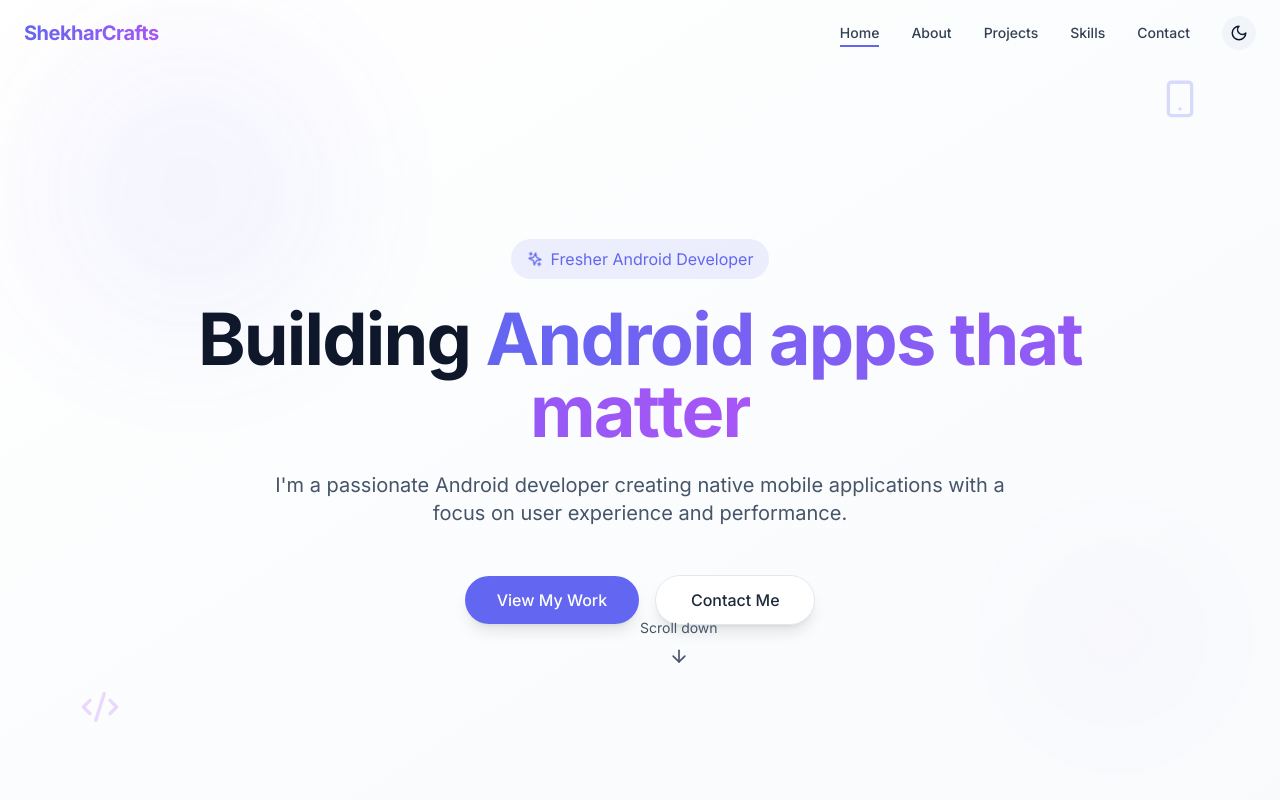
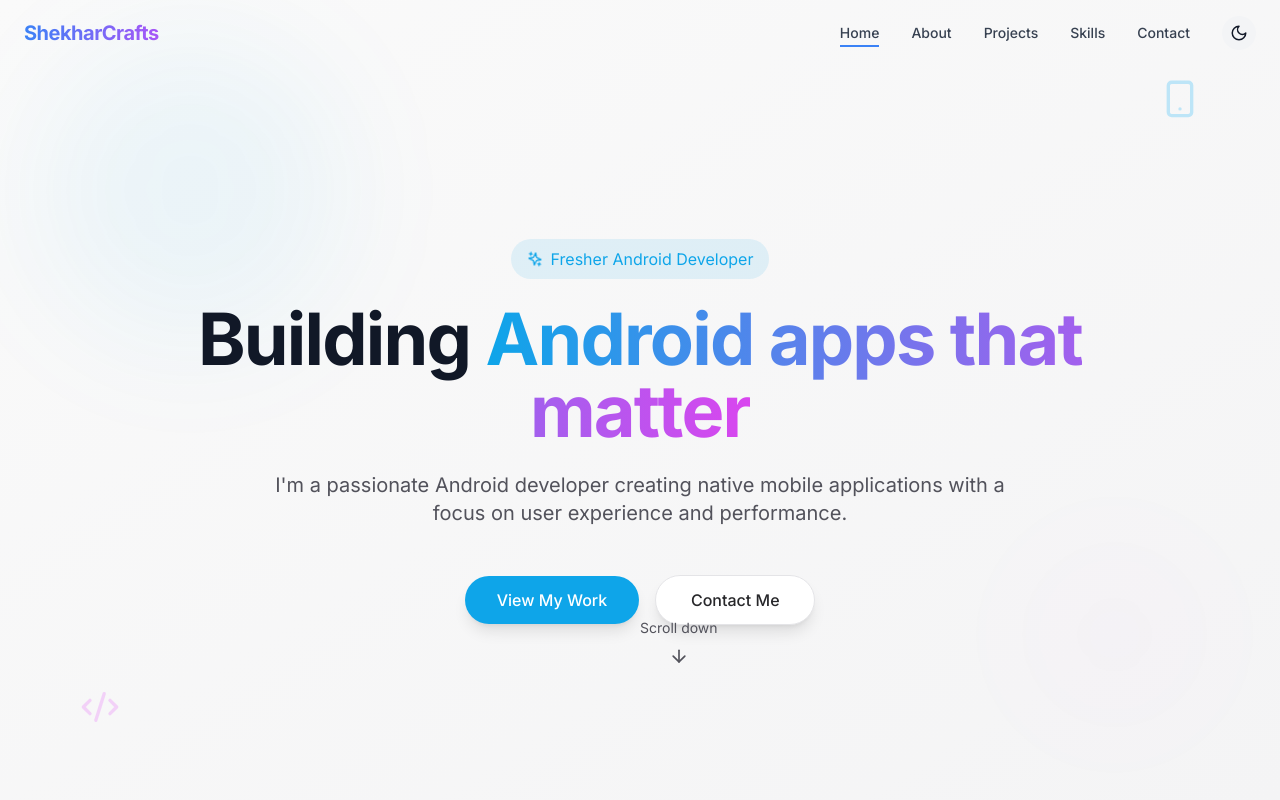
Before and after one commit to SHEKHAR011/shekharcraftCopy, a React (Vite) app: page / in a window 1280 px wide. Shown: the top 800 px of the page. Built offline with nearby package versions, Linux system fonts and the light colour scheme.

Commit message:
Update website color scheme

```diff
--- a/src/components/sections/Hero.tsx
+++ b/src/components/sections/Hero.tsx
@@ -6,7 +6,6 @@ import { useTheme } from '../../context/ThemeContext';
 const Hero: React.FC = () => {
   const { isDarkMode } = useTheme();
 
-  // Animation variants
   const container = {
     hidden: { opacity: 0 },
     visible: {
@@ -34,14 +33,12 @@ const Hero: React.FC = () => {
     <section
       id="home"
       className={`relative min-h-screen flex items-center justify-center overflow-hidden ${
-        isDarkMode ? 'bg-gray-900' : 'bg-gradient-to-br from-white to-gray-50'
+        isDarkMode ? 'bg-neutral-900' : 'bg-gradient-to-br from-neutral-50 to-neutral-100'
       } transition-colors duration-500`}
     >
-      {/* Background Elements */}
       <div className="absolute inset-0 overflow-hidden">
-        {/* Gradient Circles */}
         <motion.div
-          className="absolute w-[300px] h-[300px] rounded-full bg-blue-500/10 blur-3xl top-10 left-10 z-0"
+          className="absolute w-[300px] h-[300px] rounded-full bg-primary-500/10 blur-3xl top-10 left-10 z-0"
           initial={{ scale: 0.8, opacity: 0 }}
           animate={{
             scale: 1.2,
@@ -55,7 +52,7 @@ const Hero: React.FC = () => {
           }}
         />
         <motion.div
-          className="absolute w-[250px] h-[250px] rounded-full bg-purple-500/10 blur-3xl bottom-10 right-10 z-0"
+          className="absolute w-[250px] h-[250px] rounded-full bg-accent-500/10 blur-3xl bottom-10 right-10 z-0"
           initial={{ scale: 0.9, opacity: 0 }}
           animate={{
             scale: 1.3,
@@ -70,9 +67,8 @@ const Hero: React.FC = () => {
           }}
         />
 
-        {/* Floating Icons - Fixed animation */}
         <motion.div
-          className="absolute top-20 right-20 text-blue-400/30 z-10"
+          className="absolute top-20 right-20 text-primary-400/30 z-10"
           initial={{ y: 0 }}
           animate={{
             y: [0, -15, 0],
@@ -86,7 +82,7 @@ const Hero: React.FC = () => {
           <Smartphone size={40} />
         </motion.div>
         <motion.div
-          className="absolute bottom-20 left-20 text-purple-400/30 z-10"
+          className="absolute bottom-20 left-20 text-accent-400/30 z-10"
           initial={{ y: 0 }}
           animate={{
             y: [0, 15, 0],
@@ -102,7 +98,6 @@ const Hero: React.FC = () => {
         </motion.div>
       </div>
 
-      {/* Content */}
       <div className="container mx-auto px-6 pt-32 pb-16 relative z-20">
         <motion.div
           initial="hidden"
@@ -110,17 +105,12 @@ const Hero: React.FC = () => {
           variants={container}
           className="max-w-5xl mx-auto text-center"
         >
-          {/* Badge */}
-          {/* Badge with refined animation */}
-          <motion.div
-            variants={item}
-            className="mb-6"
-          >
+          <motion.div variants={item} className="mb-6">
             <motion.span
-              className="text-sm md:text-base px-4 py-2 rounded-full bg-blue-500/10 text-blue-500 dark:text-blue-400 inline-flex items-center gap-2"
+              className="text-sm md:text-base px-4 py-2 rounded-full bg-primary-500/10 text-primary-500 dark:text-primary-400 inline-flex items-center gap-2"
               whileHover={{
                 scale: 1.04,
-                boxShadow: isDarkMode ? '0 0 12px rgba(96, 165, 250, 0.3)' : '0 0 12px rgba(59, 130, 246, 0.2)'
+                boxShadow: isDarkMode ? '0 0 12px rgba(14, 165, 233, 0.3)' : '0 0 12px rgba(14, 165, 233, 0.2)'
               }}
               transition={{
                 type: 'spring',
@@ -138,35 +128,32 @@ const Hero: React.FC = () => {
             </motion.span>
           </motion.div>
 
-          {/* Heading */}
           <motion.h1
             variants={item}
             className="text-4xl md:text-6xl lg:text-7xl font-bold leading-tight tracking-tight mb-6"
           >
             Building{' '}
-            <span className="bg-gradient-to-r from-blue-500 to-purple-500 bg-clip-text text-transparent">
+            <span className="bg-gradient-to-r from-primary-500 to-accent-500 bg-clip-text text-transparent">
               Android apps that matter
             </span>
           </motion.h1>
 
-          {/* Subtext */}
           <motion.p
             variants={item}
             className={`text-lg md:text-xl max-w-3xl mx-auto mb-12 ${
-              isDarkMode ? 'text-gray-400' : 'text-gray-600'
+              isDarkMode ? 'text-neutral-400' : 'text-neutral-600'
             }`}
           >
             I'm a passionate Android developer creating native mobile applications with a focus on user experience and performance.
           </motion.p>
 
-          {/* CTA Buttons */}
           <motion.div
             variants={item}
             className="flex flex-col sm:flex-row items-center justify-center gap-4"
           >
             <motion.a
               href="#projects"
-              className="px-8 py-3 rounded-full bg-blue-500 hover:bg-blue-600 text-white font-medium transition-all duration-300 text-center min-w-[160px] shadow-lg hover:shadow-l hover:shadow-blue-500/30"
+              className="px-8 py-3 rounded-full bg-primary-500 hover:bg-primary-600 text-white font-medium transition-all duration-300 text-center min-w-[160px] shadow-lg hover:shadow-xl hover:shadow-primary-500/30"
               whileHover={{ y: -3 }}
               whileTap={{ scale: 0.97 }}
             >
@@ -176,9 +163,9 @@ const Hero: React.FC = () => {
               href="#contact"
               className={`px-8 py-3 rounded-full font-medium transition-all duration-300 text-center min-w-[160px] border ${
                 isDarkMode
-                  ? 'bg-gray-800 hover:bg-gray-700 text-white border-gray-700'
-                  : 'bg-white hover:bg-gray-100 text-gray-800 border-gray-200'
-              } shadow-lg hover:shadow-xl hover:shadow-gray-500/10`}
+                  ? 'bg-neutral-800 hover:bg-neutral-700 text-white border-neutral-700'
+                  : 'bg-white hover:bg-neutral-100 text-neutral-800 border-neutral-200'
+              } shadow-lg hover:shadow-xl hover:shadow-neutral-500/10`}
               whileHover={{ y: -3 }}
               whileTap={{ scale: 0.97 }}
             >
@@ -187,17 +174,16 @@ const Hero: React.FC = () => {
           </motion.div>
         </motion.div>
 
-        {/* Scroll Down */}
         <motion.div
           initial={{ y: 0 }}
           animate={{ y: [0, 10, 0] }}
           transition={{ duration: 1.5, repeat: Infinity }}
           className="absolute bottom-8 left-1/2 transform -translate-x-1/2 flex flex-col items-center"
         >
-          <span className={`text-sm mb-2 ${isDarkMode ? 'text-gray-400' : 'text-gray-600'}`}>
+          <span className={`text-sm mb-2 ${isDarkMode ? 'text-neutral-400' : 'text-neutral-600'}`}>
             Scroll down
           </span>
-          <ArrowDown className={isDarkMode ? 'text-gray-400' : 'text-gray-600'} size={20} />
+          <ArrowDown className={isDarkMode ? 'text-neutral-400' : 'text-neutral-600'} size={20} />
         </motion.div>
       </div>
     </section>
--- a/tailwind.config.js
+++ b/tailwind.config.js
@@ -8,53 +8,41 @@ export default {
         sans: ['Inter', 'sans-serif'],
       },
       colors: {
-        blue: {
-          50: '#EEF2FF',
-          100: '#E0E7FF',
-          200: '#C7D2FE',
-          300: '#A5B4FC',
-          400: '#818CF8',
-          500: '#6366F1',
-          600: '#4F46E5',
-          700: '#4338CA',
-          800: '#3730A3',
-          900: '#312E81',
+        primary: {
+          50: '#f0f9ff',
+          100: '#e0f2fe',
+          200: '#bae6fd',
+          300: '#7dd3fc',
+          400: '#38bdf8',
+          500: '#0ea5e9',
+          600: '#0284c7',
+          700: '#0369a1',
+          800: '#075985',
+          900: '#0c4a6e',
         },
-        purple: {
-          50: '#FAF5FF',
-          100: '#F3E8FF',
-          200: '#E9D5FF',
-          300: '#D8B4FE',
-          400: '#C084FC',
-          500: '#A855F7',
-          600: '#9333EA',
-          700: '#7E22CE',
-          800: '#6B21A8',
-          900: '#581C87',
+        accent: {
+          50: '#fdf4ff',
+          100: '#fae8ff',
+          200: '#f5d0fe',
+          300: '#f0abfc',
+          400: '#e879f9',
+          500: '#d946ef',
+          600: '#c026d3',
+          700: '#a21caf',
+          800: '#86198f',
+          900: '#701a75',
         },
-        teal: {
-          50: '#F0FDFA',
-          100: '#CCFBF1',
-          200: '#99F6E4',
-          300: '#5EEAD4',
-          400: '#2DD4BF',
-          500: '#14B8A6',
-          600: '#0D9488',
-          700: '#0F766E',
-          800: '#115E59',
-          900: '#134E4A',
-        },
-        gray: {
-          50: '#F8FAFC',
-          100: '#F1F5F9',
-          200: '#E2E8F0',
-          300: '#CBD5E1',
-          400: '#94A3B8',
-          500: '#64748B',
-          600: '#475569',
-          700: '#334155',
-          800: '#1E293B',
-          900: '#0F172A',
+        neutral: {
+          50: '#fafafa',
+          100: '#f4f4f5',
+          200: '#e4e4e7',
+          300: '#d4d4d8',
+          400: '#a1a1aa',
+          500: '#71717a',
+          600: '#52525b',
+          700: '#3f3f46',
+          800: '#27272a',
+          900: '#18181b',
         }
       },
       animation: {
```
